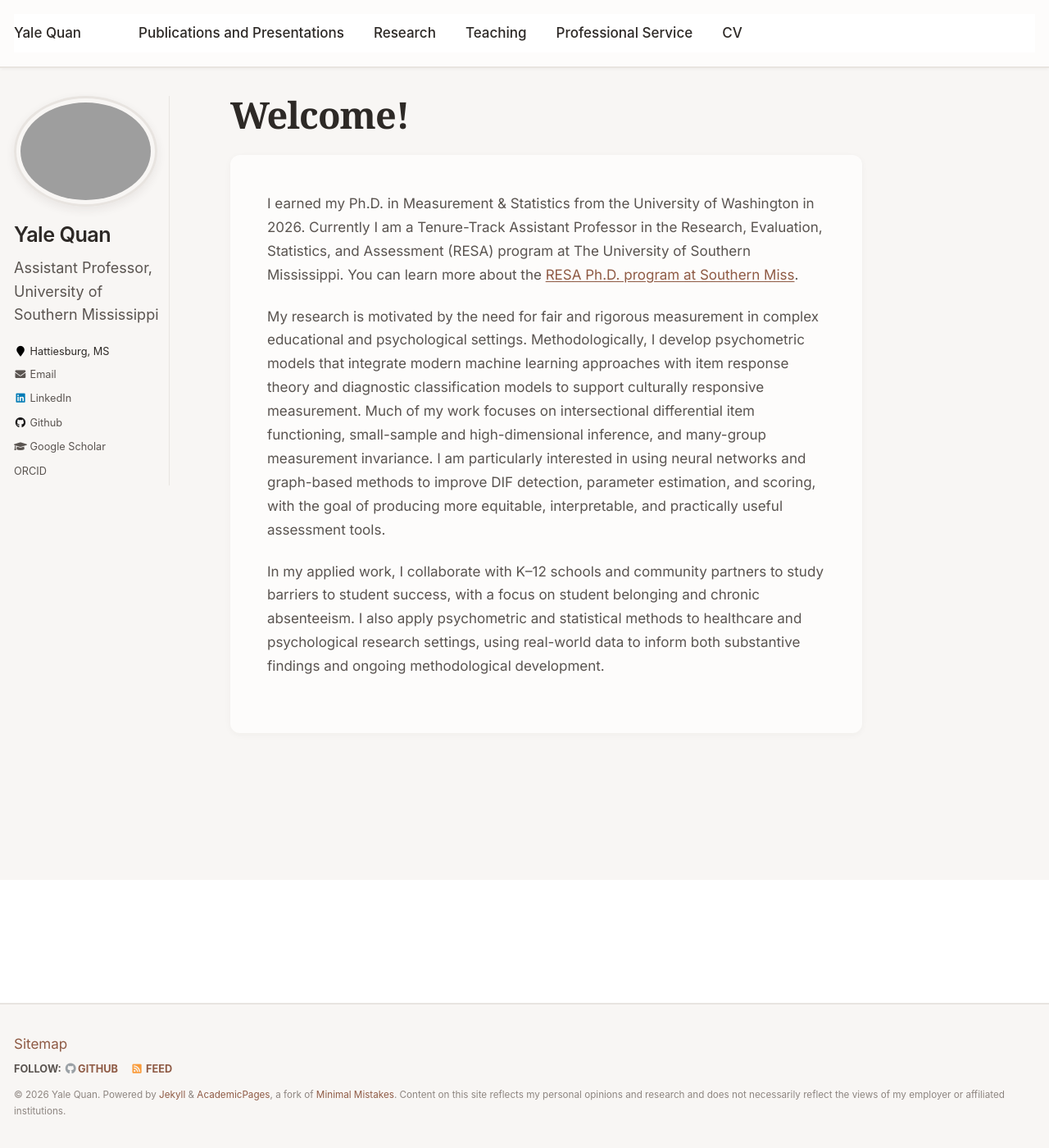
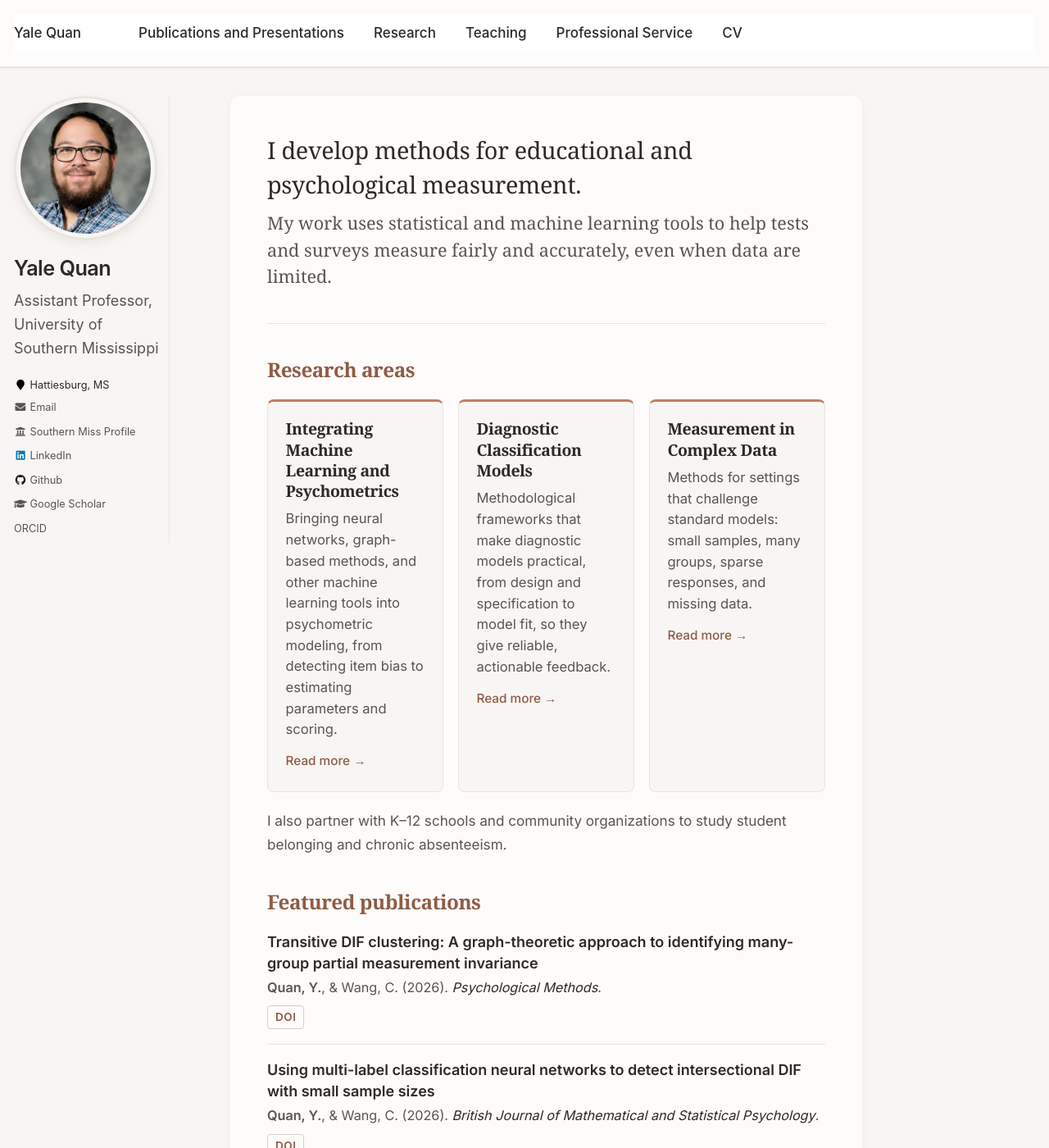
Before and after one commit to yalequan/yalequan.github.io, a Jekyll site: the page built from _pages/about.md, in a window 1280 px wide and 1400 px high. Shown: the whole window at 82% size. Built offline with Jekyll 4.4.1, drawn with Linux system fonts in a browser that asks for light colours; some of the changed text lies outside the part shown.

Commit message:
Redesign

```diff
--- a/_config.yml
+++ b/_config.yml
@@ -81,13 +81,14 @@ analytics:
 # Site Author
 author:
   name             : "Yale Quan"
-  avatar           : "profile.png"
+  avatar           : "profile.jpg"
   bio              : "Assistant Professor, University of Southern Mississippi"
   location         : "Hattiesburg, MS"
   employer         :
   #pubmed          :
   googlescholar    : "https://scholar.google.com/citations?user=1JAU4QMAAAAJ&hl=en"
   email            : "Yale.Quan@usm.edu"
+  usm_profile      : "https://www.usm.edu/faculty-directory/profile.php?id=2694177"
   #researchgate     :  # example: "https://www.researchgate.net/profile/yourprofile"
   #uri              :
   #bitbucket        :
--- a/_includes/author-profile.html
+++ b/_includes/author-profile.html
@@ -20,7 +20,7 @@
   </div>
 
   <div class="author__urls-wrapper">
-    <button class="btn btn--inverse">Follow</button>
+    <button class="btn btn--inverse">Connect</button>
     <ul class="author__urls social-icons">
       {% if author.location %}
         <li><i class="fa fa-fw fa-map-marker" aria-hidden="true"></i> {{ author.location }}</li>
@@ -33,6 +33,9 @@
       {% endif %}
       {% if author.email %}
         <li><a href="mailto:{{ author.email }}"><i class="fas fa-fw fa-envelope" aria-hidden="true"></i> {{ site.data.ui-text[site.locale].email_label | default: "Email" }}</a></li>
+      {% endif %}
+      {% if author.usm_profile %}
+        <li><a href="{{ author.usm_profile }}"><i class="fas fa-fw fa-university" aria-hidden="true"></i> Southern Miss Profile</a></li>
       {% endif %}
       {% if author.keybase %}
         <li><a href="https://keybase.io/{{ author.keybase }}"><i class="fas fa-fw fa-key" aria-hidden="true"></i> Keybase</a></li>
--- a/_includes/head/custom.html
+++ b/_includes/head/custom.html
@@ -8,4 +8,10 @@
 <!-- Custom CSS for warm redesign -->
 <link rel="stylesheet" href="{{ '/assets/css/custom-redesign.css' | relative_url }}">
 
+<!-- Homepage redesign (Oct 2026); remove this line to revert to the previous look -->
+<link rel="stylesheet" href="{{ '/assets/css/home-redesign.css' | relative_url }}">
+
+<!-- Lets a page opt out of search indexing with `robots: noindex` in its front matter -->
+{% if page.robots %}<meta name="robots" content="{{ page.robots }}">{% endif %}
+
 <!-- end custom head snippets -->
--- a/_pages/about.md
+++ b/_pages/about.md
@@ -1,15 +1,69 @@
 ---
 permalink: /
-title: "Welcome!"
-excerpt: "About me"
+excerpt: "Yale Quan develops methods for educational and psychological measurement, using statistical and machine learning tools."
 author_profile: true
 redirect_from:
   - /about/
   - /about.html
 ---
 
-I earned my Ph.D. in Measurement & Statistics from the University of Washington in 2026. Currently I am a Tenure-Track Assistant Professor in the Research, Evaluation, Statistics, and Assessment (RESA) program at The University of Southern Mississippi. You can learn more about the [RESA Ph.D. program at Southern Miss](https://www.usm.edu/graduate-programs/educational-research.php).
+<div class="home">
 
-My research is motivated by the need for fair and rigorous measurement in complex educational and psychological settings. Methodologically, I develop psychometric models that integrate modern machine learning approaches with item response theory and diagnostic classification models to support culturally responsive measurement. Much of my work focuses on intersectional differential item functioning, small-sample and high-dimensional inference, and many-group measurement invariance. I am particularly interested in using neural networks and graph-based methods to improve DIF detection, parameter estimation, and scoring, with the goal of producing more equitable, interpretable, and practically useful assessment tools.
+<h1 class="home-lead">I develop methods for educational and psychological measurement.</h1>
+<p class="home-lead__second">My work uses statistical and machine learning tools to help tests and surveys measure fairly and accurately, even when data are limited.</p>
 
-In my applied work, I collaborate with K–12 schools and community partners to study barriers to student success, with a focus on student belonging and chronic absenteeism. I also apply psychometric and statistical methods to healthcare and psychological research settings, using real-world data to inform both substantive findings and ongoing methodological development.
+<hr class="home-rule">
+
+<h2>Research areas</h2>
+
+<div class="home-cards">
+  <a class="home-card" href="{{ site.baseurl }}/research/">
+    <h3>Integrating Machine Learning and Psychometrics</h3>
+    <p>Bringing neural networks, graph-based methods, and other machine learning tools into psychometric modeling, from detecting item bias to estimating parameters and scoring.</p>
+    <span class="home-card__more">Read more &rarr;</span>
+  </a>
+  <a class="home-card" href="{{ site.baseurl }}/research/">
+    <h3>Diagnostic Classification Models</h3>
+    <p>Methodological frameworks that make diagnostic models practical, from design and specification to model fit, so they give reliable, actionable feedback.</p>
+    <span class="home-card__more">Read more &rarr;</span>
+  </a>
+  <a class="home-card" href="{{ site.baseurl }}/research/">
+    <h3>Measurement in Complex Data</h3>
+    <p>Methods for settings that challenge standard models: small samples, many groups, sparse responses, and missing data.</p>
+    <span class="home-card__more">Read more &rarr;</span>
+  </a>
+</div>
+
+<p class="home-applied">I also partner with K–12 schools and community organizations to study student belonging and chronic absenteeism.</p>
+
+<h2>Featured publications</h2>
+
+<ul class="home-pubs">
+  <li>
+    <div class="home-pubs__title">Transitive DIF clustering: A graph-theoretic approach to identifying many-group partial measurement invariance</div>
+    <div class="home-pubs__meta"><b>Quan, Y.</b>, &amp; Wang, C. (2026). <em>Psychological Methods</em>.</div>
+    <div class="home-pubs__links"><a class="home-tag" href="https://doi.org/10.1037/met0000873">DOI</a></div>
+  </li>
+  <li>
+    <div class="home-pubs__title">Using multi-label classification neural networks to detect intersectional DIF with small sample sizes</div>
+    <div class="home-pubs__meta"><b>Quan, Y.</b>, &amp; Wang, C. (2026). <em>British Journal of Mathematical and Statistical Psychology</em>.</div>
+    <div class="home-pubs__links"><a class="home-tag" href="https://doi.org/10.1111/bmsp.70041">DOI</a></div>
+  </li>
+  <li>
+    <div class="home-pubs__title">Review of cognitive diagnostic models (CDMs): Recent methodological advancements for addressing practical challenges</div>
+    <div class="home-pubs__meta">Wang, C., <b>Quan, Y.</b>, &amp; Arthur, D. (2026). <em>British Journal of Mathematical and Statistical Psychology</em>.</div>
+    <div class="home-pubs__links"><a class="home-tag" href="https://doi.org/10.1111/bmsp.70066">DOI</a></div>
+  </li>
+</ul>
+
+<a class="home-all" href="{{ site.baseurl }}/publications_and_presentations/">All publications and presentations &rarr;</a>
+
+<h2>News</h2>
+
+<ul class="home-news">
+{% for item in site.data.news limit: 5 %}
+  <li><span class="home-news__date">{{ item.date }}</span><span class="home-news__text">{{ item.text | markdownify | remove: '<p>' | remove: '</p>' | strip }}</span></li>
+{% endfor %}
+</ul>
+
+</div>
--- /dev/null
+++ b/assets/css/home-redesign.css
@@ -0,0 +1,201 @@
+/* ============================================
+   HOMEPAGE REDESIGN (Oct 2026)
+   Loaded after custom-redesign.css. Delete the <link> to this file in
+   _includes/head/custom.html to fall back to the previous look.
+   ============================================ */
+
+/* ---------- Homepage content ---------- */
+.home h1.home-lead {
+  font-family: 'Charter', 'Georgia', 'Times New Roman', serif;
+  font-size: 1.6rem;
+  font-weight: 500;
+  line-height: 1.45;
+  letter-spacing: -0.01em;
+  margin: 0 0 0.6rem;
+  max-width: 34em;
+}
+.home p.home-lead__second {
+  font-family: 'Charter', 'Georgia', 'Times New Roman', serif;
+  font-size: 1.2rem;
+  line-height: 1.5;
+  color: var(--text-secondary);
+  margin: 0;
+  max-width: 40em;
+}
+.home .home-rule {
+  border: 0;
+  border-top: 1px solid var(--warm-gray-100);
+  margin: 2.25rem 0 0;
+}
+.home h2 {
+  font-size: 1.35rem;
+  margin: 2.25rem 0 1.1rem;
+  padding-bottom: 0;
+  border-bottom: 0;
+}
+
+/* Research cards */
+.home-cards {
+  display: grid;
+  grid-template-columns: repeat(3, 1fr);
+  gap: 1rem;
+}
+a.home-card {
+  display: block;
+  text-decoration: none !important;
+  background: var(--warm-bg);
+  border: 1px solid var(--warm-gray-100);
+  border-top: 3px solid var(--primary-warm);
+  border-radius: 8px;
+  padding: 1.15rem 1.2rem 1.25rem;
+  transition: transform 0.15s ease, box-shadow 0.15s ease;
+}
+a.home-card:hover {
+  transform: translateY(-2px);
+  box-shadow: 0 6px 16px rgba(45, 41, 38, 0.07);
+}
+.home-card h3 {
+  font-size: 1.08rem;
+  margin: 0 0 0.5rem;
+}
+.home-card p {
+  margin: 0;
+  font-size: 0.92rem;
+  line-height: 1.55;
+  color: var(--text-secondary);
+}
+.home-card__more {
+  display: inline-block;
+  margin-top: 0.7rem;
+  font-size: 0.85rem;
+  font-weight: 500;
+  color: var(--primary-dark);
+}
+.home p.home-applied {
+  margin: 1.1rem 0 0;
+  font-size: 0.95rem;
+  max-width: none;
+}
+
+/* Featured publications */
+.home-pubs {
+  list-style: none;
+  margin: 0;
+  padding: 0;
+}
+.home-pubs li {
+  padding: 1rem 0;
+  margin: 0;
+  border-bottom: 1px solid var(--warm-gray-100);
+}
+.home-pubs li:first-child { padding-top: 0; }
+.home-pubs li:last-child { border-bottom: 0; }
+.home-pubs__title {
+  font-weight: 600;
+  color: var(--text-primary);
+  font-size: 1rem;
+  line-height: 1.45;
+}
+.home-pubs__meta {
+  font-size: 0.9rem;
+  color: var(--text-secondary);
+  margin-top: 0.15rem;
+}
+.home-pubs__meta em { color: var(--text-primary); }
+.home-pubs__links { margin-top: 0.4rem; }
+a.home-tag {
+  display: inline-block;
+  font-size: 0.75rem;
+  font-weight: 600;
+  letter-spacing: 0.04em;
+  text-decoration: none !important;
+  border: 1px solid var(--warm-gray-200);
+  border-radius: 4px;
+  padding: 0.1rem 0.5rem;
+}
+a.home-tag:hover { border-color: var(--primary-warm); }
+a.home-all {
+  display: inline-block;
+  margin-top: 0.75rem;
+  font-size: 0.9rem;
+  font-weight: 500;
+}
+
+/* News */
+.home-news {
+  list-style: none;
+  margin: 0;
+  padding: 0;
+}
+.home-news li {
+  display: grid;
+  grid-template-columns: 7.5rem 1fr;
+  gap: 1rem;
+  padding: 0.55rem 0;
+  margin: 0;
+  font-size: 0.95rem;
+  line-height: 1.55;
+}
+.home-news__date {
+  font-weight: 600;
+  font-size: 0.85rem;
+  color: var(--primary-dark);
+  padding-top: 0.08rem;
+}
+.home-news__text { color: var(--text-secondary); }
+
+/* ---------- Compact sidebar (tablets and phones) ----------
+   Matches the theme's $large breakpoint (925px). */
+@media (max-width: 57.8124em) {
+  .home h1.home-lead { font-size: 1.3rem; }
+  .home p.home-lead__second { font-size: 1.02rem; }
+  .home-cards { grid-template-columns: 1fr; }
+  .home-news li { grid-template-columns: 1fr; gap: 0; padding: 0.6rem 0; }
+
+  /* Larger profile photo beside name and bio */
+  .sidebar .author__avatar {
+    display: table-cell;
+    width: 96px;
+    vertical-align: middle;
+  }
+  .sidebar .author__avatar img {
+    width: 96px;
+    height: 96px;
+    max-width: 96px;
+    object-fit: cover;
+    border-width: 2px;
+  }
+  .sidebar .author__content {
+    vertical-align: middle;
+    padding-left: 1rem;
+  }
+  .sidebar .author__name { margin-top: 0 !important; }
+
+  /* Connect button sits below; the link list opens underneath it */
+  .sidebar .author__urls-wrapper {
+    display: block;
+    margin-top: 0.85rem;
+  }
+  .sidebar .author__urls-wrapper button {
+    font-size: 0.85rem;
+    font-weight: 600;
+    color: var(--primary-dark);
+    background: var(--warm-white);
+    border: 1px solid var(--warm-gray-200);
+    border-radius: 6px;
+    padding: 0.35rem 0.85rem;
+  }
+  .sidebar .author__urls {
+    position: relative;
+    right: auto;
+    margin-top: 0.6rem;
+    padding: 0.5rem 0.9rem;
+    background: var(--warm-white);
+    border: 1px solid var(--warm-gray-100);
+    border-radius: 8px;
+    box-shadow: none;
+    z-index: 1;
+  }
+  .sidebar .author__urls:before,
+  .sidebar .author__urls:after { display: none; }
+}
```
Also changed, not shown: _data/news.yml (added, +17 -0 lines), _pages/about-classic.md (added, +15 -0 lines), _pages/publications_and_presentations.md (+22 -6 lines), images/profile.jpg (added), 2 other files.
